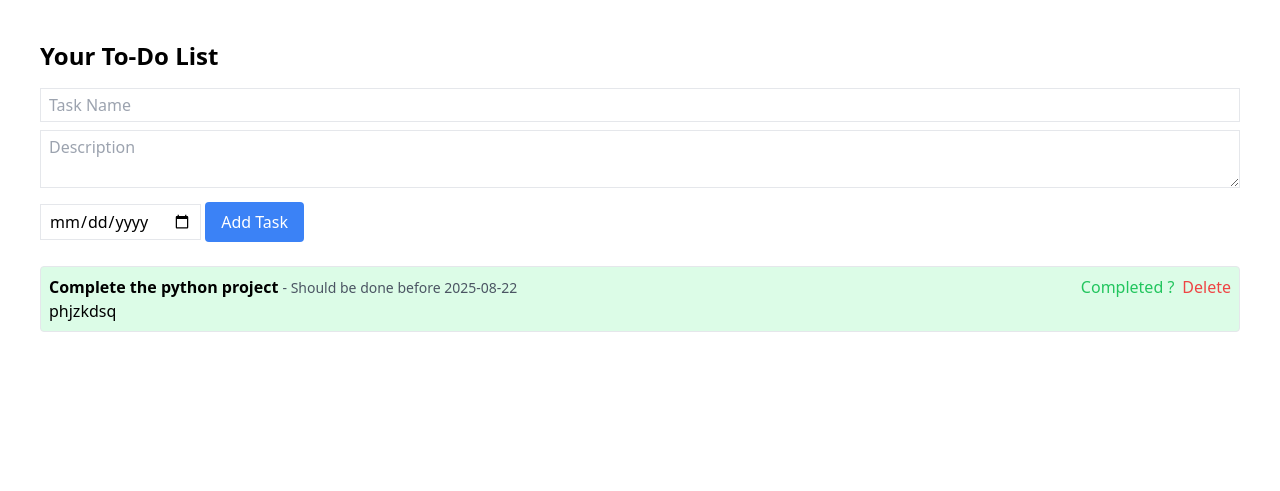
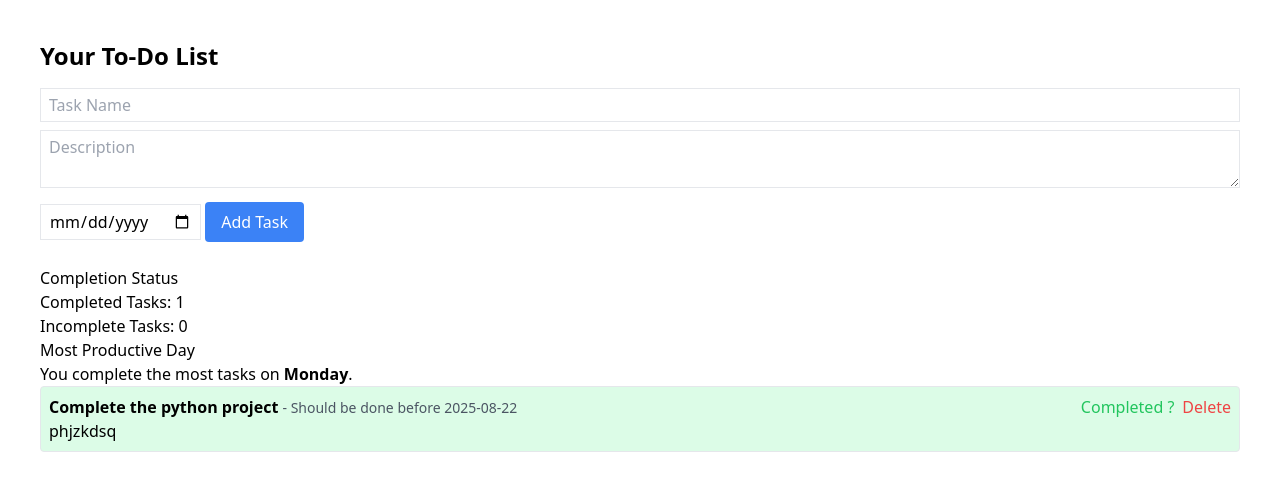
Before and after one commit to Auoram/To_Do_App_flask, a Flask app: page /dashboard in a window 1280 px wide. Shown: the top 491 px of the page. Run offline with Flask 3, Linux system fonts and the light colour scheme; a user stored in the database is signed in; some libraries are stand-ins or nearby versions.

Commit message:
count for anlysis

```diff
--- a/app.py
+++ b/app.py
@@ -20,6 +20,7 @@ class Task(db.Model):
     description = db.Column(db.Text)
     completed = db.Column(db.Boolean,default=False)
     due_date = db.Column(db.Date)
+    completed_at = db.Column(db.DateTime)
     user_id = db.Column(db.Integer,db.ForeignKey('user.id'))
 
 @app.route('/')
@@ -66,7 +67,16 @@ def dashboard():
         db.session.commit()
         return redirect(url_for('dashboard'))
     tasks = Task.query.filter_by(user_id=user_id).all()
-    return render_template('dashboard.html',tasks=tasks)
+    completed_tasks = Task.query.filter_by(user_id=user_id,completed=True).count()
+    incompleted_tasks = Task.query.filter_by(user_id=user_id,completed=False).count()
+    completed_dates = db.session.query(Task.completed_at).filter_by(user_id=user_id, completed=True).all()
+    day_counts = {}
+    for (date,) in completed_dates:
+        if date:
+            weekday = date.strftime('%A')
+            day_counts[weekday] = day_counts.get(weekday, 0) + 1
+    most_productive_day = max(day_counts, key=day_counts.get) if day_counts else None
+    return render_template('dashboard.html',tasks=tasks,completed_tasks=completed_tasks,incompleted_tasks=incompleted_tasks,most_productive_day=most_productive_day)
 
 @app.route('/complete/<int:task_id>',methods= ['POST'])
 def complete(task_id):
@@ -74,6 +84,10 @@ def complete(task_id):
     if task.user_id != session['user_id'] :
         return "Unauthorized", 403
     task.completed = not task.completed
+    if task.completed :
+        task.completed_at = datetime.utcnow()
+    else:
+        task.completed_at = None
     db.session.commit()
     return redirect('/dashboard')
 
--- a/templates/dashboard.html
+++ b/templates/dashboard.html
@@ -2,13 +2,26 @@
 {% block title %}Dashboard{% endblock %}
 {% block content %}
 <h1 class="text-2xl font-bold mb-4">Your To-Do List</h1>
-
 <form method="POST" class="mb-6 space-y-2">
   <input name="name" placeholder="Task Name" required class="border px-2 py-1 w-full">
   <textarea name="description" placeholder="Description" class="border px-2 py-1 w-full"></textarea>
   <input type="date" name="due_date" class="border px-2 py-1">
   <button class="bg-blue-500 text-white px-4 py-2 rounded">Add Task</button>
 </form>
+<div>
+  <h3>Completion Status</h3>
+  <p>Completed Tasks: {{ completed_tasks }}</p>
+  <p>Incomplete Tasks: {{ incompleted_tasks }}</p>
+</div>
+
+<div>
+  <h3>Most Productive Day</h3>
+  {% if most_productive_day %}
+    <p>You complete the most tasks on <strong>{{ most_productive_day }}</strong>.</p>
+  {% else %}
+    <p>No completed tasks yet to calculate most productive day.</p>
+  {% endif %}
+</div>
 <ul>
     {% for task in tasks %}
     <li class="mb-2 p-2 border rounded flex justify-between items-start {{ 'bg-green-100' if task.completed else 'bg-white' }}">
--- a/templates/layout.html
+++ b/templates/layout.html
@@ -4,6 +4,7 @@
     <meta charset="UTF-8">
     <title>{% block title %}To do app{% endblock %}</title>
     <script src="https://cdn.tailwindcss.com"></script>
+    <script src="https://cdn.jsdelivr.net/npm/chart.js"></script>
 </head>
 <body>
     <div class="container p-10">
```
Also changed, not shown: instance/database.db.
